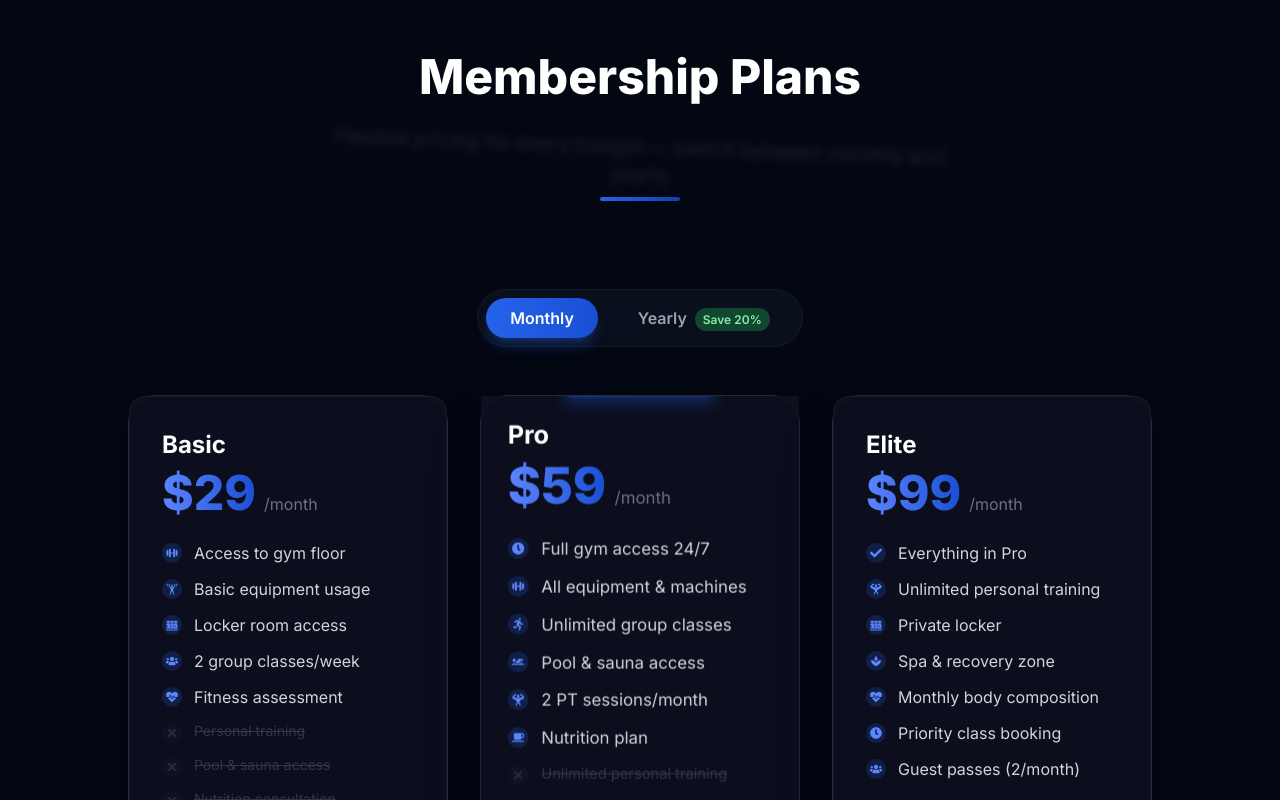
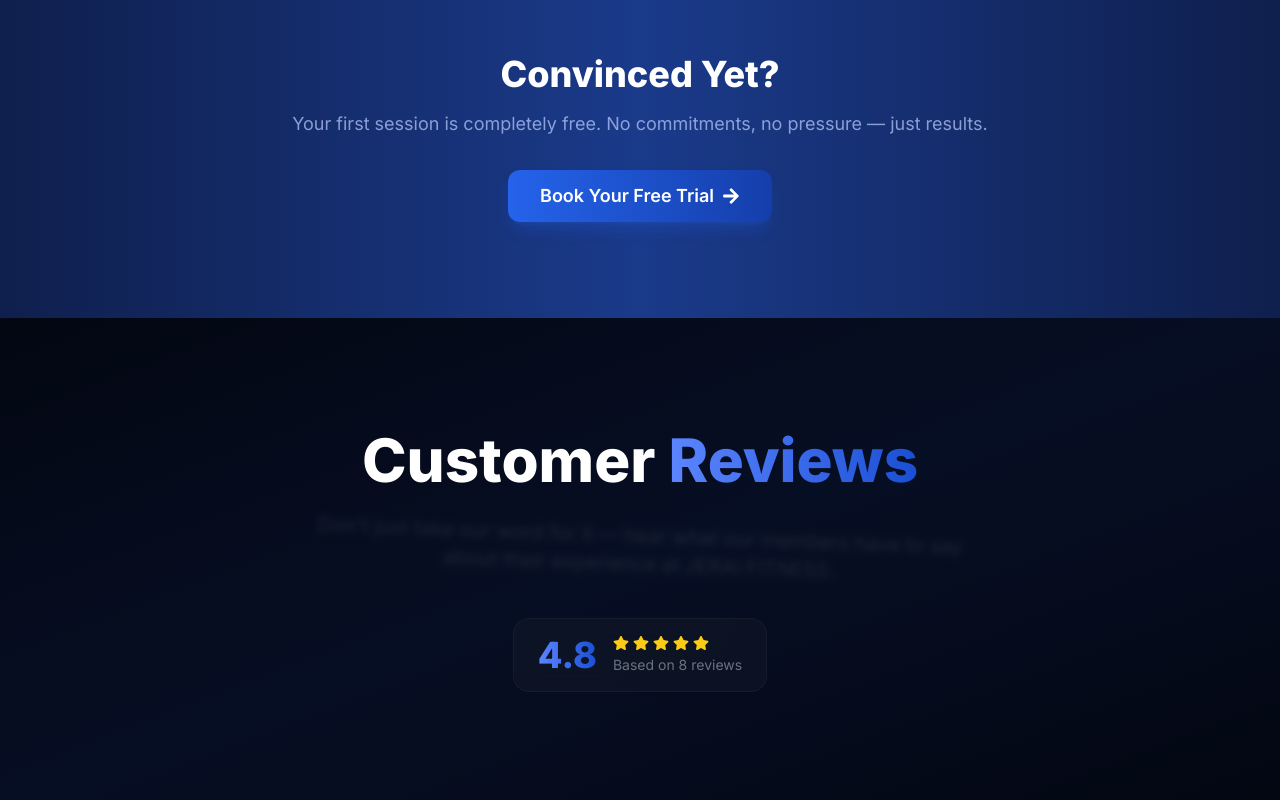
Before and after one commit to varunesharasu/gym_demo, a React (Create React App) app in the folder gym/: page / in a window 1280 px wide. Shown: the part 8580-9380 px from the top of the page. Built offline with nearby package versions, Linux system fonts and the light colour scheme.

Commit message:
Remove membership plans and pricing cards
Remove the Membership Plans section from Preferences.js, including the monthly/yearly billing toggle and the pricing cards that rendered package items. This simplifies the preferences page UI by deleting the billing control and package grid markup.

```diff
--- a/gym/src/pages/Preferences.js
+++ b/gym/src/pages/Preferences.js
@@ -101,50 +101,7 @@ const Preferences = () => {
         </div>
       </section>
 
-      {/* Membership Packages — Monthly & Yearly Toggle */}
-      <section className="section-padding">
-        <div className="max-w-7xl mx-auto">
-          <div className="flex flex-col items-center gap-6 mb-12">
-            <SectionTitle
-              title="Membership Plans"
-              subtitle="Flexible pricing for every budget — switch between monthly and yearly"
-            />
 
-            {/* Billing Toggle */}
-            <div className="flex items-center gap-4 bg-gray-900/50 border border-gray-800/50 rounded-full p-2 backdrop-blur">
-              <button
-                onClick={() => setBillingPeriod('monthly')}
-                className={`px-6 py-2 rounded-full font-semibold transition-all duration-300 ${
-                  billingPeriod === 'monthly'
-                    ? 'bg-gradient-to-r from-royal-500 to-royal-600 text-white shadow-lg shadow-royal-500/30'
-                    : 'text-gray-400 hover:text-white'
-                }`}
-              >
-                Monthly
-              </button>
-              <button
-                onClick={() => setBillingPeriod('yearly')}
-                className={`px-6 py-2 rounded-full font-semibold transition-all duration-300 ${
-                  billingPeriod === 'yearly'
-                    ? 'bg-gradient-to-r from-royal-500 to-royal-600 text-white shadow-lg shadow-royal-500/30'
-                    : 'text-gray-400 hover:text-white'
-                }`}
-              >
-                Yearly<span className="ml-2 text-xs bg-green-500/30 text-green-300 px-2 py-1 rounded-full">Save 20%</span>
-              </button>
-            </div>
-          </div>
-
-          {/* Pricing Cards */}
-          <div className="grid md:grid-cols-3 gap-8 items-start max-w-5xl mx-auto">
-            {packages.map((pkg) => (
-              <div key={pkg.id} className="group">
-                <PricingCard {...pkg} billingPeriod={billingPeriod} />
-              </div>
-            ))}
-          </div>
-        </div>
-      </section>
 
       {/* CTA */}
       <section className="section-padding bg-gradient-to-r from-royal-950 via-royal-900 to-royal-950 border-t border-royal-800/30">
```
